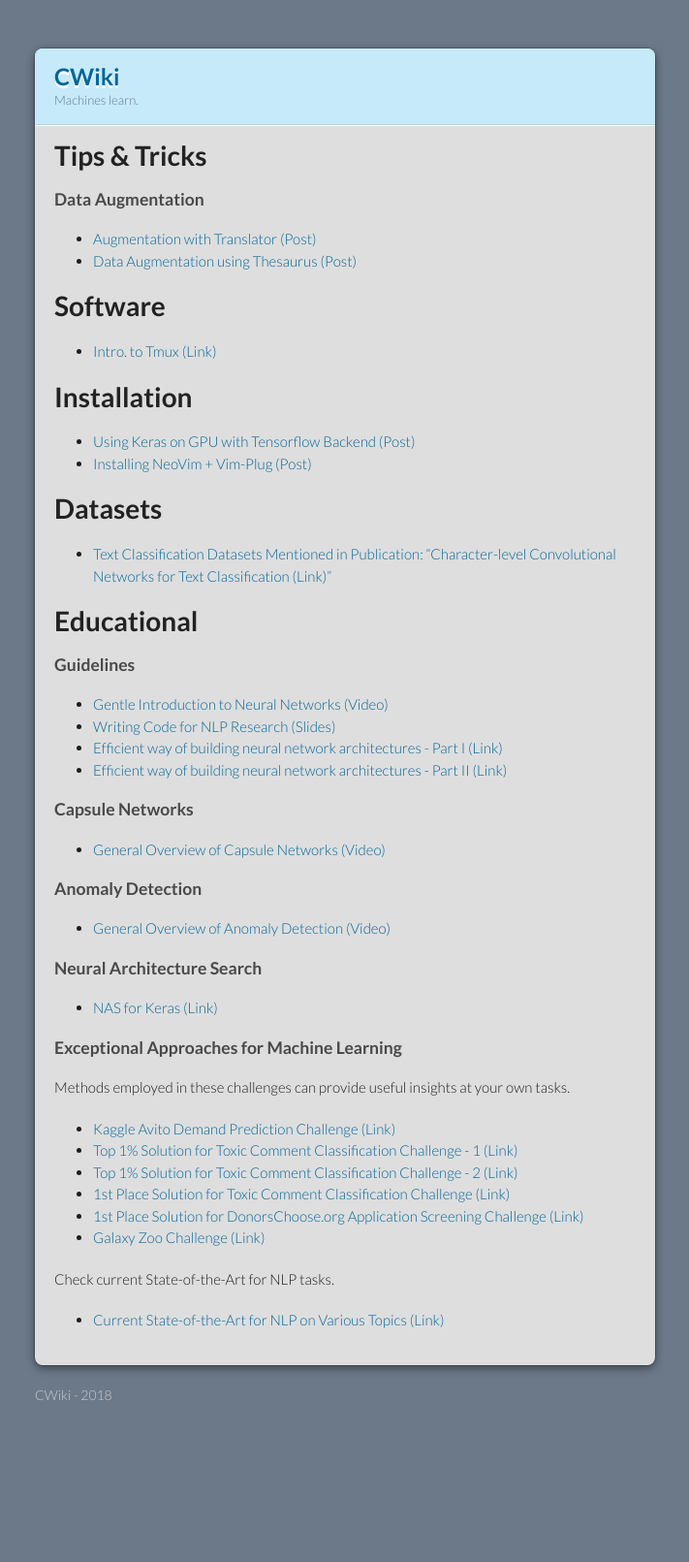
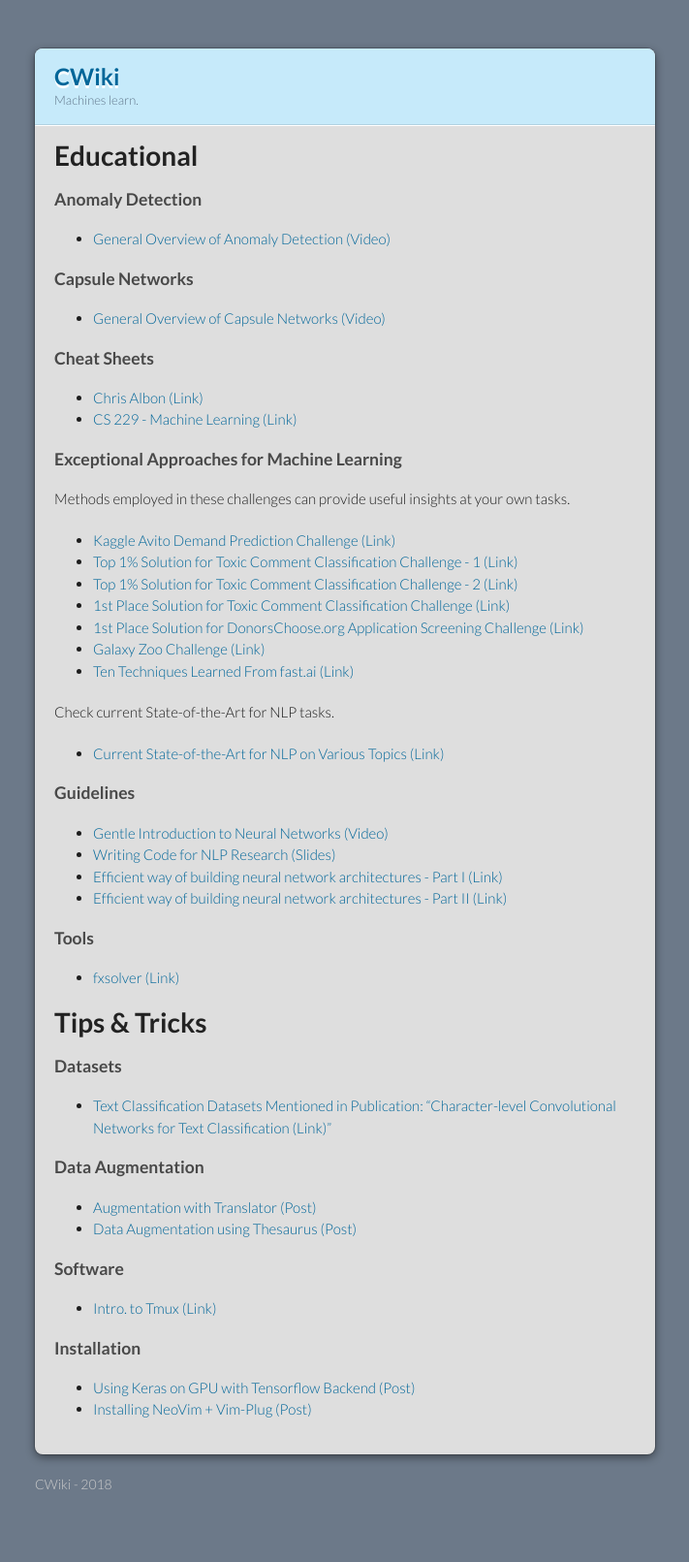
Before and after one commit to burakyldrm/pythoniancultist.github.io, a Jekyll site: the page built from index.md, in a window 1280 px wide. Shown: the whole page at 97% size, without its empty margins (284-995 px from the left). Built offline with Jekyll 4.4.1, drawn with Linux system fonts in a browser that asks for light colours; our own code applies the rules of GitHub Pages for plain Markdown files; before the commit the page ends 1519 px from its top, so only the background shows below that; part of the change alters nothing that is shown.

Commit message:
overall shape change

```diff
--- a/_layouts/default.html
+++ b/_layouts/default.html
@@ -21,7 +21,6 @@
         {% if site.description or site.github.project_tagline %}
           <p>Machines learn.</p>
         {% endif %}
-        <p class="view"><a href="{{ site.github.repository_url }}">View the Project on GitHub <small>{{ github_name }}</small></a></p>
 
         <!--<ul>
         Downloads bar
@@ -40,9 +39,9 @@
       </section>
     </div>
     <footer>
-    {% if site.github.is_project_page %}
+
       <p>CWiki - 2018</a></p>
-    {% endif %}
+
     <!--
       <p>Hosted on GitHub Pages &mdash; Theme by <a href="https://github.com/orderedlist">orderedlist</a></p>
     -->
--- a/index.md
+++ b/index.md
@@ -2,38 +2,16 @@
 layout: default
 ---
 
-# Tips & Tricks
-
-### Data Augmentation
-*   [Augmentation with Translator (Post)](data_augmentation.md)
-*   [Data Augmentation using Thesaurus (Post)](data_augmentation2.md)
-
-# Software
-* [Intro. to Tmux (Link)](https://www.hamvocke.com/blog/a-quick-and-easy-guide-to-tmux/)
-
-# Installation
-*  [Using Keras on GPU with Tensorflow Backend (Post)](keras_gpu.md)
-*  [Installing NeoVim + Vim-Plug (Post)](neovim_vimplug.md)
-
-# Datasets
-* [Text Classification Datasets Mentioned in Publication: "Character-level Convolutional Networks for Text Classification (Link)"](https://drive.google.com/drive/folders/0Bz8a_Dbh9Qhbfll6bVpmNUtUcFdjYmF2SEpmZUZUcVNiMUw1TWN6RDV3a0JHT3kxLVhVR2M)
-
 # Educational
-
-### Guidelines
-*   [Gentle Introduction to Neural Networks (Video)](https://www.youtube.com/watch?v=bxe2T-V8XRs&list=PLiaHhY2iBX9hdHaRr6b7XevZtgZRa1PoU&index=1)
-*   [Writing Code for NLP Research (Slides)](https://docs.google.com/presentation/d/17NoJY2SnC2UMbVegaRCWA7Oca7UCZ3vHnMqBV4SUayc/preview#slide=id.p)
-*   [Efficient way of building neural network architectures - Part I (Link)](https://towardsdatascience.com/a-guide-to-an-efficient-way-to-build-neural-network-architectures-part-i-hyper-parameter-8129009f131b)
-*   [Efficient way of building neural network architectures - Part II (Link)](https://towardsdatascience.com/a-guide-to-an-efficient-way-to-build-neural-network-architectures-part-ii-hyper-parameter-42efca01e5d7)
+### Anomaly Detection
+*   [General Overview of Anomaly Detection (Video)](https://www.youtube.com/watch?v=7dHyNPE9sgg)
 
 ### Capsule Networks
 *   [General Overview of Capsule Networks (Video)](https://www.youtube.com/watch?v=pPN8d0E3900)
 
-### Anomaly Detection
-*   [General Overview of Anomaly Detection (Video)](https://www.youtube.com/watch?v=7dHyNPE9sgg)
-
-### Neural Architecture Search
-*   [NAS for Keras (Link)](https://autokeras.com/)
+### Cheat Sheets
+*   [Chris Albon (Link)](https://chrisalbon.com/)
+*   [CS 229 - Machine Learning (Link)](https://stanford.edu/~shervine/teaching/cs-229.html)
 
 ### Exceptional Approaches for Machine Learning
 Methods employed in these challenges can provide useful insights at your own tasks.
@@ -44,6 +22,32 @@ Methods employed in these challenges can provide useful insights at your own tas
 *   [1st Place Solution for Toxic Comment Classification Challenge (Link)](https://www.kaggle.com/c/jigsaw-toxic-comment-classification-challenge/discussion/52557)
 *   [1st Place Solution for DonorsChoose.org Application Screening Challenge (Link) ](https://www.kaggle.com/shadowwarrior/1st-place-solution)
 *   [Galaxy Zoo Challenge (Link)](http://benanne.github.io/2014/04/05/galaxy-zoo.html)
+*   [Ten Techniques Learned From fast.ai (Link)](https://blog.floydhub.com/ten-techniques-from-fast-ai/)
 
 Check current State-of-the-Art for NLP tasks.
 * [Current State-of-the-Art for NLP on Various Topics (Link)](http://nlpprogress.com/)
+
+### Guidelines
+*   [Gentle Introduction to Neural Networks (Video)](https://www.youtube.com/watch?v=bxe2T-V8XRs&list=PLiaHhY2iBX9hdHaRr6b7XevZtgZRa1PoU&index=1)
+*   [Writing Code for NLP Research (Slides)](https://docs.google.com/presentation/d/17NoJY2SnC2UMbVegaRCWA7Oca7UCZ3vHnMqBV4SUayc/preview#slide=id.p)
+*   [Efficient way of building neural network architectures - Part I (Link)](https://towardsdatascience.com/a-guide-to-an-efficient-way-to-build-neural-network-architectures-part-i-hyper-parameter-8129009f131b)
+*   [Efficient way of building neural network architectures - Part II (Link)](https://towardsdatascience.com/a-guide-to-an-efficient-way-to-build-neural-network-architectures-part-ii-hyper-parameter-42efca01e5d7)
+
+### Tools
+*   [fxsolver (Link)](https://www.fxsolver.com/)
+
+# Tips & Tricks
+
+### Datasets
+* [Text Classification Datasets Mentioned in Publication: "Character-level Convolutional Networks for Text Classification (Link)"](https://drive.google.com/drive/folders/0Bz8a_Dbh9Qhbfll6bVpmNUtUcFdjYmF2SEpmZUZUcVNiMUw1TWN6RDV3a0JHT3kxLVhVR2M)
+
+### Data Augmentation
+*   [Augmentation with Translator (Post)](data_augmentation.md)
+*   [Data Augmentation using Thesaurus (Post)](data_augmentation2.md)
+
+### Software
+* [Intro. to Tmux (Link)](https://www.hamvocke.com/blog/a-quick-and-easy-guide-to-tmux/)
+
+### Installation
+*  [Using Keras on GPU with Tensorflow Backend (Post)](keras_gpu.md)
+*  [Installing NeoVim + Vim-Plug (Post)](neovim_vimplug.md)
```
